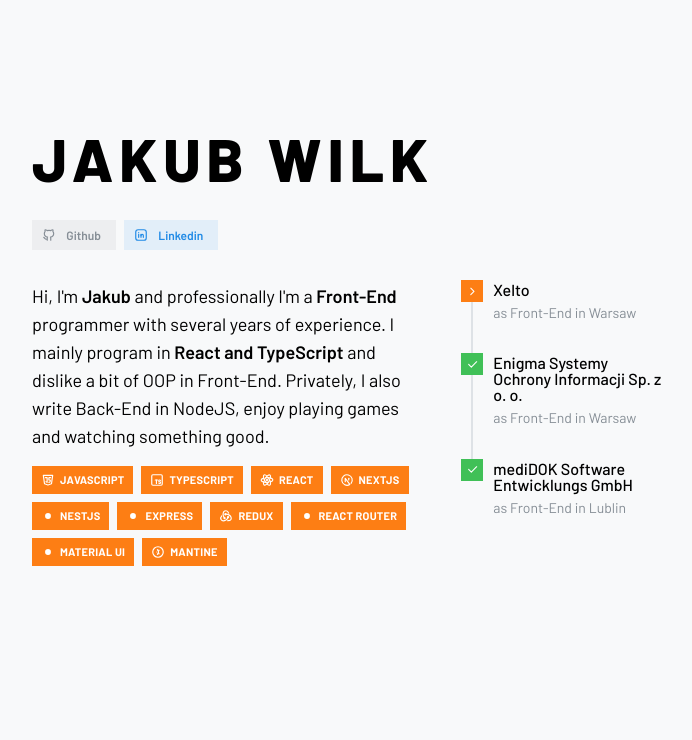
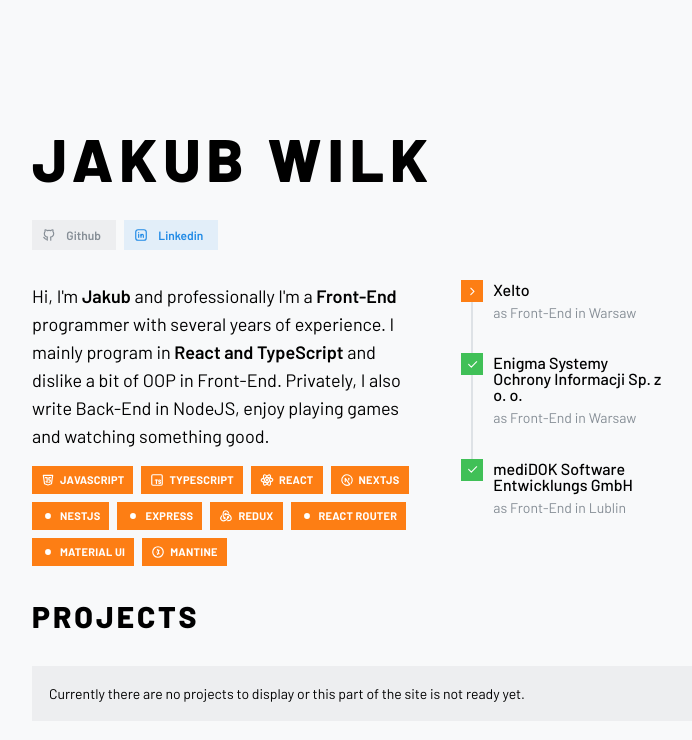
Before and after one commit to jakubwilk/jakubwilk-pl, a React (Vite) app: page / in a window 1280 px wide. Shown: the top 740 px of the page, without its empty margins (256-948 px from the left). Built offline with nearby package versions, Linux system fonts and the light colour scheme.

Commit message:
Create Projects component and use it in App.tsx

```diff
--- a/src/App.tsx
+++ b/src/App.tsx
@@ -1,4 +1,4 @@
-import { About, Header } from 'components'
+import { About, Header, Projects } from 'components'
 import { MantineProvider } from '@mantine/core'
 
 import '@mantine/core/styles.layer.css'
@@ -15,6 +15,7 @@
       <div className='container lg:max-w-[60vw] mx-auto'>
         <Header />
         <About />
+        <Projects />
       </div>
     </MantineProvider>
   )
--- a/src/components/About.tsx
+++ b/src/components/About.tsx
@@ -55,7 +55,7 @@
           ))}
         </div>
       </section>
-      <aside className='my-16 md:mt-0 md:col-start-7 lg:col-start-8 md:col-end-12'>
+      <aside className='my-16 md:my-0 md:col-start-7 lg:col-start-8 md:col-end-12'>
         <Timeline radius={0} lineWidth={2} bulletSize={18} classNames={{ root: 'px-3' }}>
           <Timeline.Item
             bullet={
--- /dev/null
+++ b/src/components/Projects.tsx
@@ -0,0 +1,15 @@
+import { Title, Alert } from '@mantine/core'
+
+export default function Projects() {
+  return (
+    <div className='px-4 pb-16 md:px-8 md:pt-8 md:pb-16'>
+      <Title className='mt-0 mb-8 text-3xl font-extrabold uppercase tracking-widest'>
+        Projects
+      </Title>
+      <Alert variant='light' color='gray' radius={0}>
+        Currently there are no projects to display or this part of the site is not ready
+        yet.
+      </Alert>
+    </div>
+  )
+}
--- a/src/components/index.ts
+++ b/src/components/index.ts
@@ -1,2 +1,3 @@
 export { default as Header } from './Header'
 export { default as About } from './About'
+export { default as Projects } from './Projects'
```
